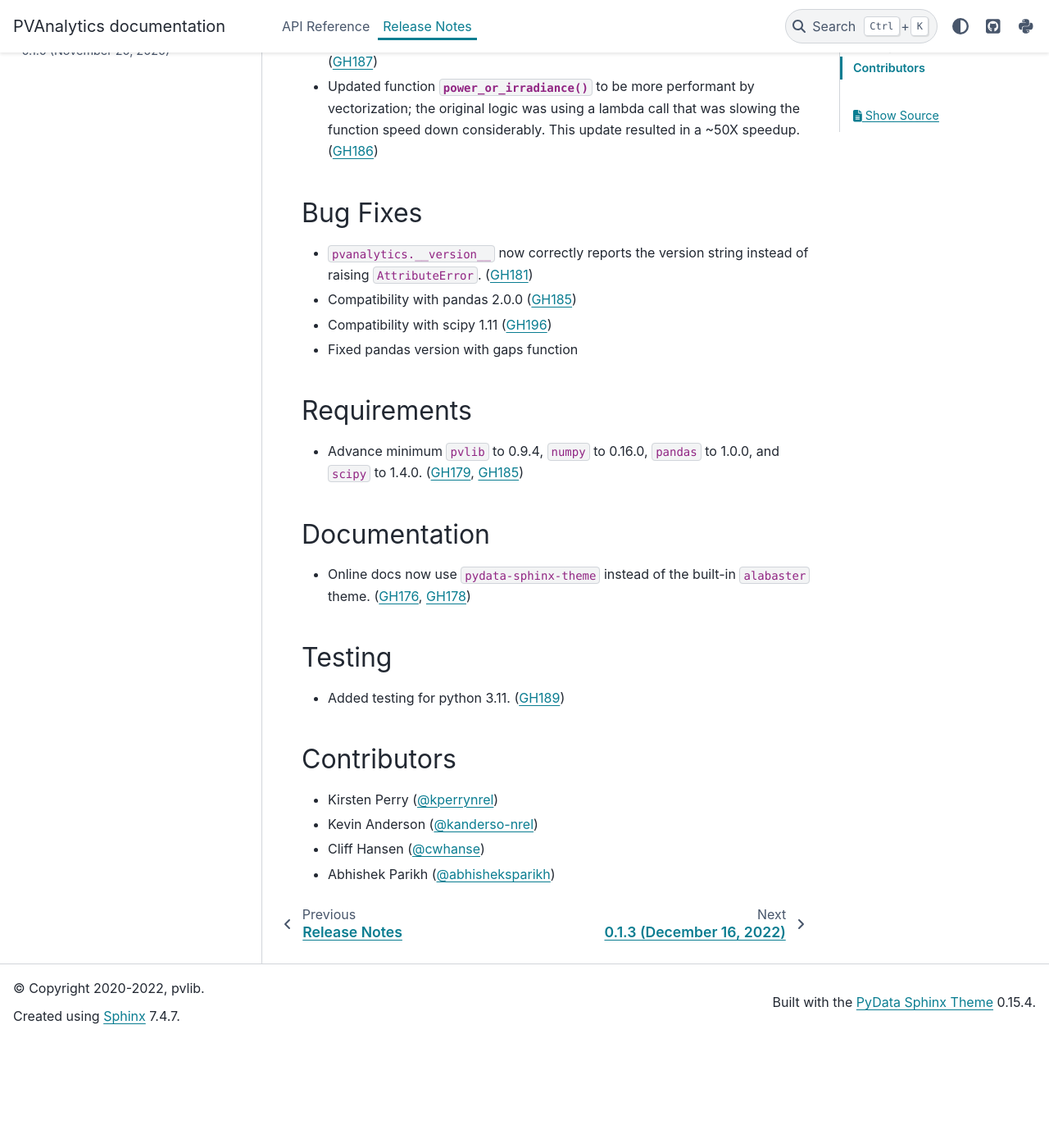
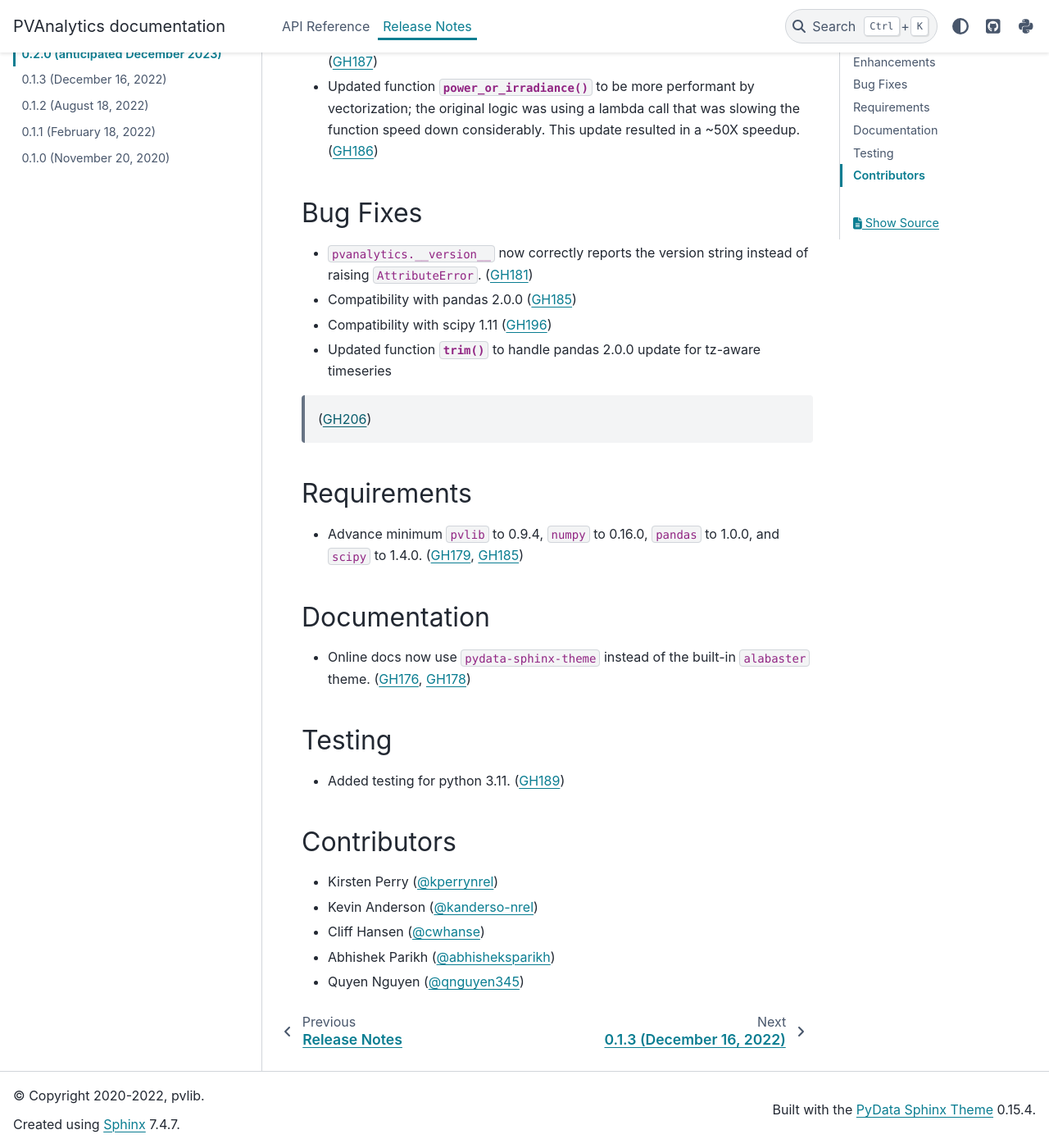
Before and after one commit to pvlib/pvanalytics, a Sphinx documentation site: the page built from docs/whatsnew/0.2.0.rst, in a window 1280 px wide and 1400 px high, scrolled down 855 px. Shown: the whole window at 82% size. Built offline with Sphinx 7.4.7 and the PyData theme 0.15.4, drawn with Linux system fonts in a browser that asks for light colours; pages that are not in the unit, such as notebooks, are missing from menus; before the commit the page ends 2124 px from its top, so only the background shows below that.

Commit message:
included notes and unit testing for gaps.trim

```diff
--- a/docs/whatsnew/0.2.0.rst
+++ b/docs/whatsnew/0.2.0.rst
@@ -40,7 +40,8 @@
   of raising ``AttributeError``. (:pull:`181`)
 * Compatibility with pandas 2.0.0 (:pull:`185`)
 * Compatibility with scipy 1.11 (:pull:`196`)
-* Fixed pandas version with gaps function
+* Updated function :py:func:`~pvanalytics.quality.gaps.trim` to handle pandas 2.0.0 update for tz-aware timeseries
+ (:pull:`206`)
 
 Requirements
 ~~~~~~~~~~~~
@@ -63,3 +64,4 @@
 * Kevin Anderson (:ghuser:`kanderso-nrel`)
 * Cliff Hansen (:ghuser:`cwhanse`)
 * Abhishek Parikh (:ghuser:`abhisheksparikh`)
+* Quyen Nguyen (:ghuser:`qnguyen345`)
```
Also changed, not shown: 1 other file.
